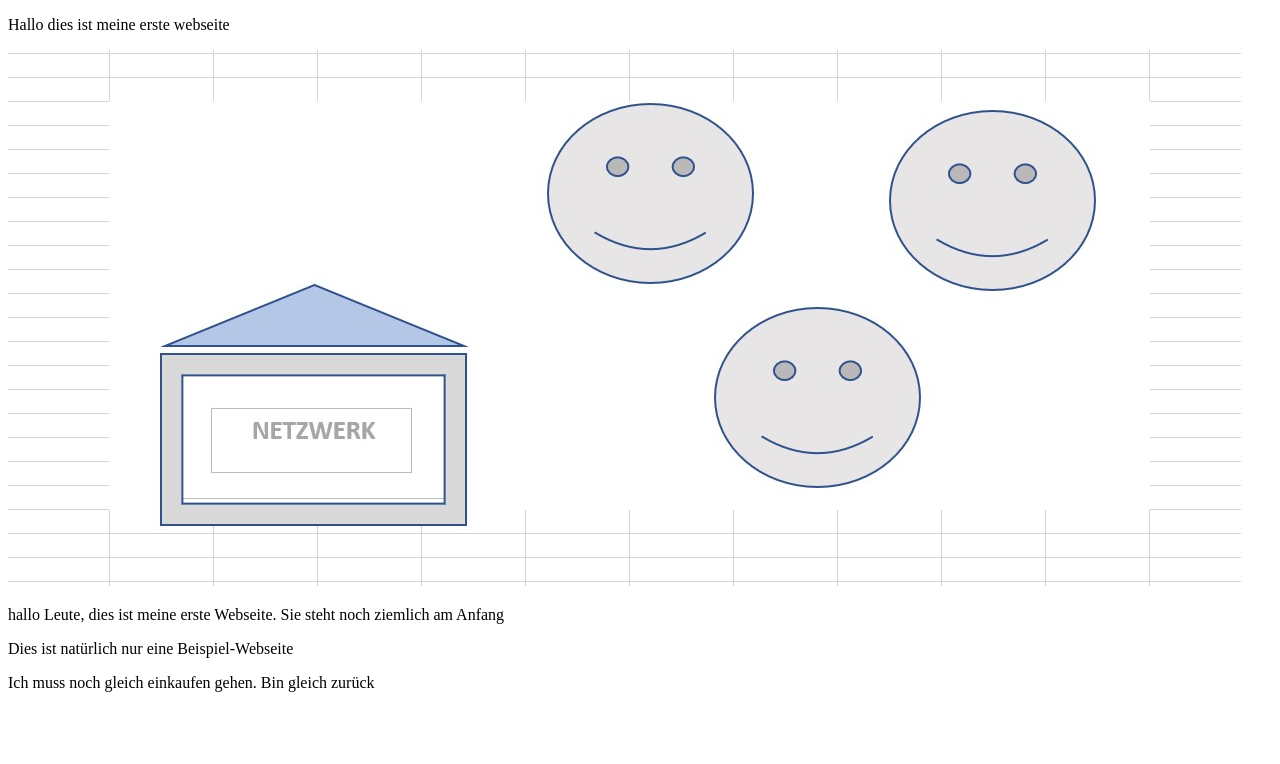
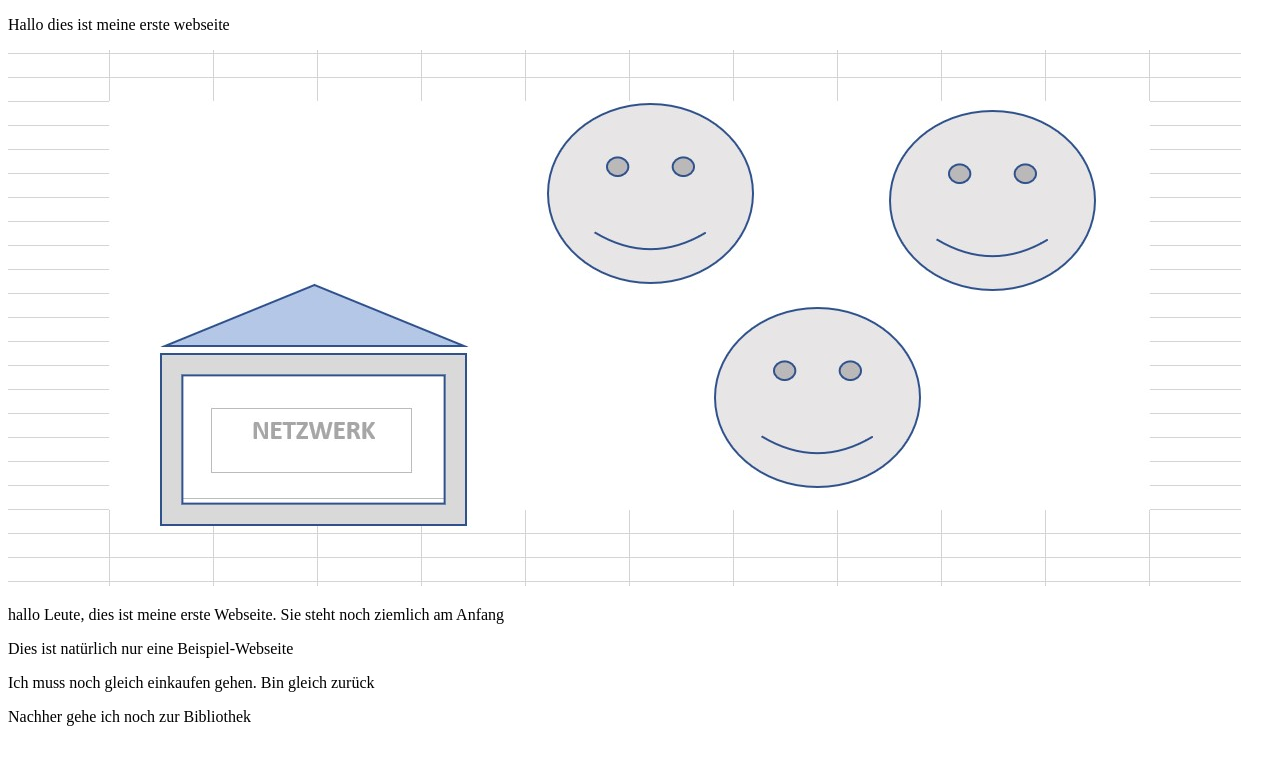
Before and after one commit to pascall100/myfirstwebsite, a plain HTML site: page index.html in a window 1280 px wide. Drawn offline with Linux system fonts and the light colour scheme.

Commit message:
version 7
Bibliothek

```diff
--- a/index.html
+++ b/index.html
@@ -12,5 +12,6 @@
     <P> hallo Leute, dies ist meine erste Webseite. Sie steht noch ziemlich am Anfang</P>
 <p> Dies ist natürlich nur eine Beispiel-Webseite</p>
 <p>Ich muss noch gleich einkaufen gehen. Bin gleich zurück</p>
+<p>Nachher gehe ich noch zur Bibliothek</p>
 </body>
 </html>
```
